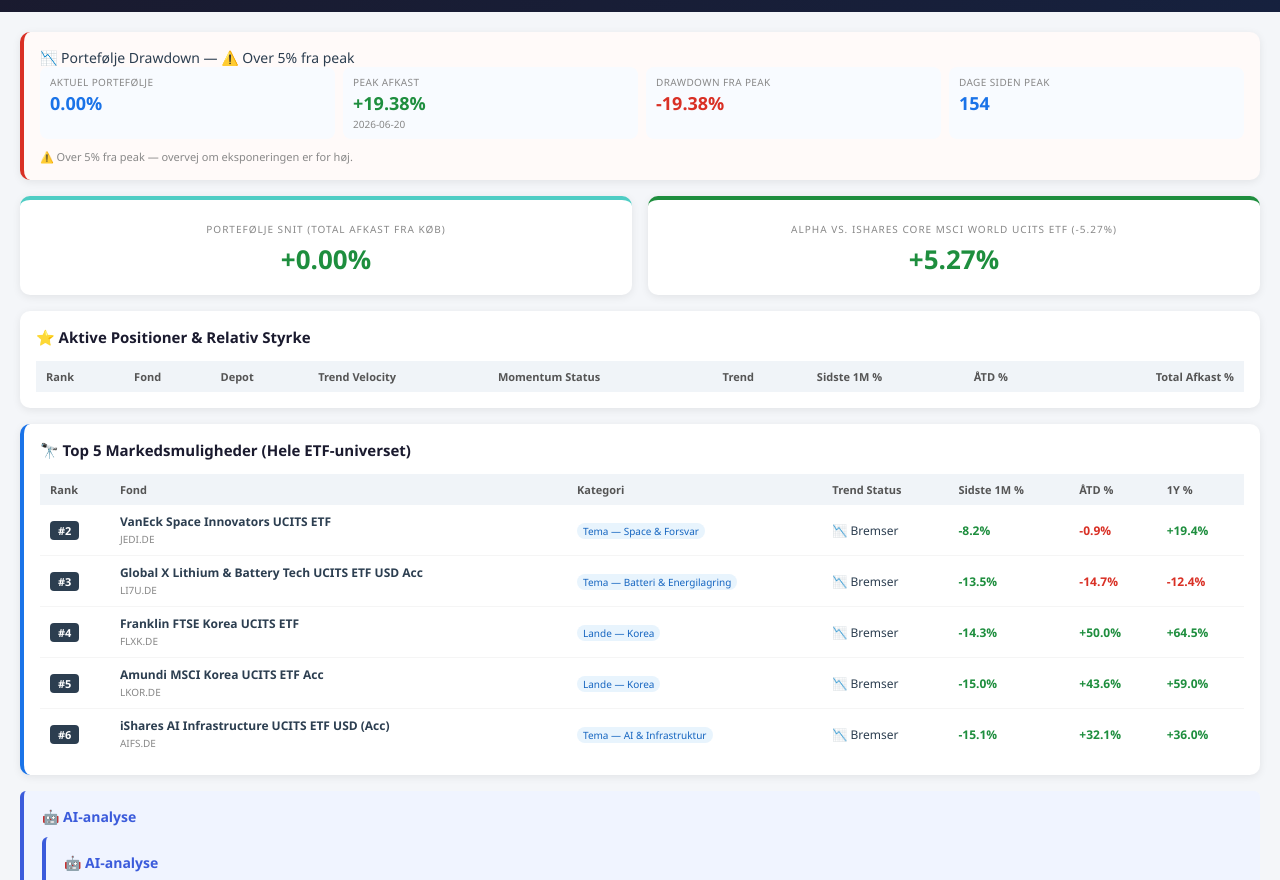
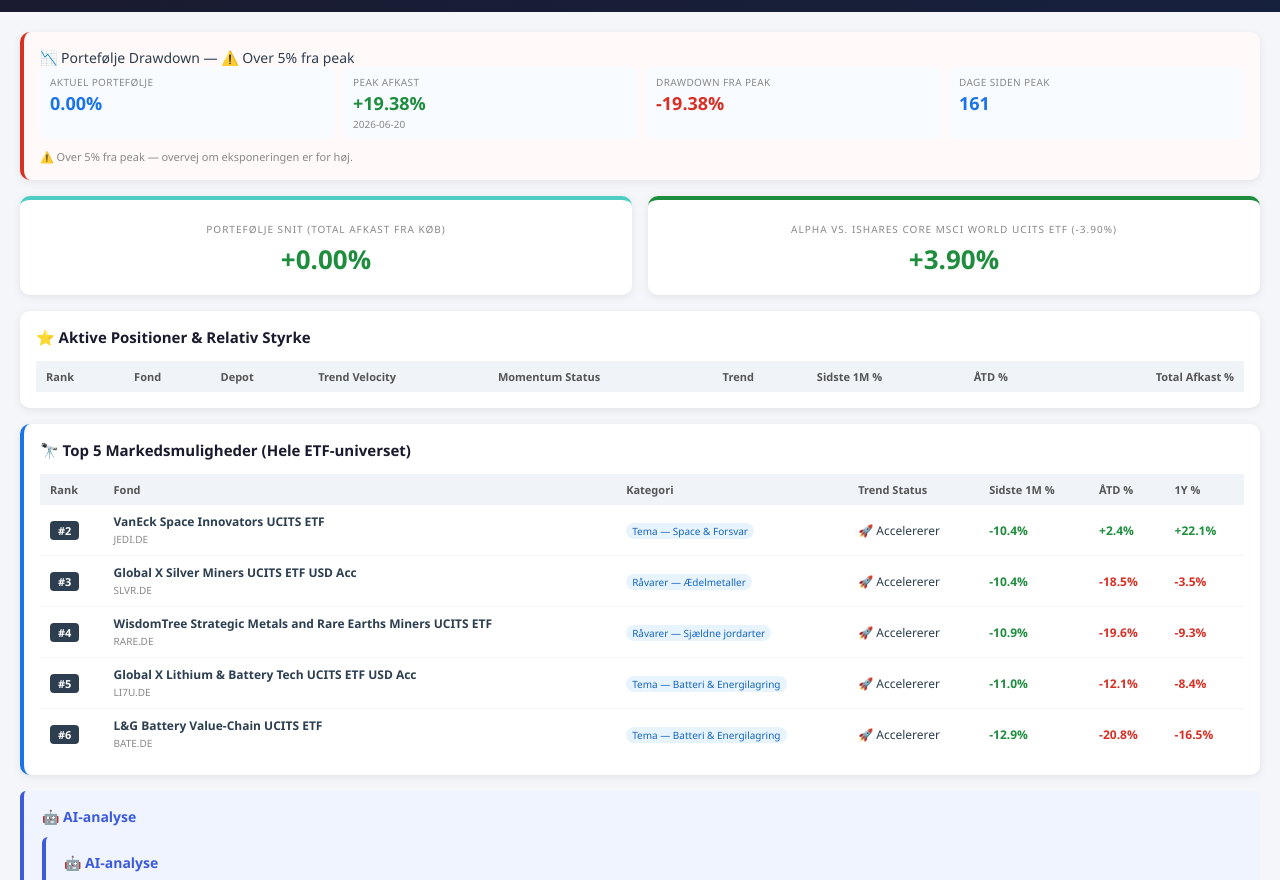
Before and after one commit to Alf4444/TrendAgent, a plain HTML site: page build/etf_monthly.html in a window 1280 px wide. Shown: the part 89-969 px from the top of the page. Drawn offline with Linux system fonts and the light colour scheme.

Commit message:
ETF Monthly rapport opdateret [skip ci]

```diff
--- a/build/etf_monthly.html
+++ b/build/etf_monthly.html
@@ -3,7 +3,7 @@
 <head>
   <meta charset="UTF-8">
   <meta name="viewport" content="width=device-width, initial-scale=1.0">
-  <title>ETF Monthly — Uge 47</title>
+  <title>ETF Monthly — Uge 48</title>
   <style>
     * { box-sizing: border-box; margin: 0; padding: 0; }
     body { font-family: 'Segoe UI', Arial, sans-serif; background: #f4f6f9; color: #2c3e50; font-size: 14px; }
@@ -146,7 +146,7 @@
 <div class="header">
   <div>
     <h1>📡 ETF <span>Monthly Deep Dive</span></h1>
-    <div class="header-meta">Uge 47 | Opdateret: 21-11-2026 13:37 | Benchmark: iShares Core MSCI World UCITS ETF</div>
+    <div class="header-meta">Uge 48 | Opdateret: 28-11-2026 14:25 | Benchmark: iShares Core MSCI World UCITS ETF</div>
   </div>
   <div class="badge-afkast">
     <div class="lbl">PORTEFØLJE SNIT</div>
@@ -182,7 +182,7 @@
       </div>
       <div class="dd-stat">
         <div class="dd-label">Dage siden peak</div>
-        <div class="dd-value neutral">154</div>
+        <div class="dd-value neutral">161</div>
       </div>
     </div>
     <div style="font-size:11px; color:#888;">
@@ -201,9 +201,9 @@
       </strong>
     </div>
     <div class="score-box" style="border-top-color: #1e8e3e;">
-      <small>Alpha vs. iShares Core MSCI World UCITS ETF (-5.27%)</small>
+      <small>Alpha vs. iShares Core MSCI World UCITS ETF (-3.90%)</small>
       <strong class="pos">
-        +5.27%
+        +3.90%
       </strong>
     </div>
   </div>
@@ -264,81 +264,81 @@
             <br><span style="font-size:10px; color:#888;">JEDI.DE</span>
           </td>
           <td><span class="cat-tag">Tema — Space & Forsvar</span></td>
-          <td><span class="bremser">📉 Bremser</span></td>
-          <td class="pos">-8.2%</td>
-          <td class="neg">
-            -0.9%
+          <td><span class="accelererer">🚀 Accelererer</span></td>
+          <td class="pos">-10.4%</td>
+          <td class="pos">
+            +2.4%
           </td>
           <td class="pos">
-            +19.4%
+            +22.1%
           </td>
         </tr>
 
         <tr>
           <td><span class="rank-badge">#3</span></td>
           <td>
-            <strong>Global X Lithium & Battery Tech UCITS ETF USD Acc</strong>
-            <br><span style="font-size:10px; color:#888;">LI7U.DE</span>
+            <strong>Global X Silver Miners UCITS ETF USD Acc</strong>
+            <br><span style="font-size:10px; color:#888;">SLVR.DE</span>
           </td>
-          <td><span class="cat-tag">Tema — Batteri & Energilagring</span></td>
-          <td><span class="bremser">📉 Bremser</span></td>
-          <td class="pos">-13.5%</td>
+          <td><span class="cat-tag">Råvarer — Ædelmetaller</span></td>
+          <td><span class="accelererer">🚀 Accelererer</span></td>
+          <td class="pos">-10.4%</td>
           <td class="neg">
-            -14.7%
+            -18.5%
           </td>
           <td class="neg">
-            -12.4%
+            -3.5%
           </td>
         </tr>
 
         <tr>
           <td><span class="rank-badge">#4</span></td>
           <td>
-            <strong>Franklin FTSE Korea UCITS ETF</strong>
-            <br><span style="font-size:10px; color:#888;">FLXK.DE</span>
+            <strong>WisdomTree Strategic Metals and Rare Earths Miners UCITS ETF</strong>
+            <br><span style="font-size:10px; color:#888;">RARE.DE</span>
           </td>
-          <td><span class="cat-tag">Lande — Korea</span></td>
-          <td><span class="bremser">📉 Bremser</span></td>
-          <td class="pos">-14.3%</td>
-          <td class="pos">
-            +50.0%
+          <td><span class="cat-tag">Råvarer — Sjældne jordarter</span></td>
+          <td><span class="accelererer">🚀 Accelererer</span></td>
+          <td class="pos">-10.9%</td>
+          <td class="neg">
+            -19.6%
           </td>
-          <td class="pos">
-            +64.5%
+          <td class="neg">
+            -9.3%
           </td>
         </tr>
 
         <tr>
           <td><span class="rank-badge">#5</span></td>
           <td>
-            <strong>Amundi MSCI Korea UCITS ETF Acc</strong>
-            <br><span style="font-size:10px; color:#888;">LKOR.DE</span>
+            <strong>Global X Lithium & Battery Tech UCITS ETF USD Acc</strong>
+            <br><span style="font-size:10px; color:#888;">LI7U.DE</span>
           </td>
-          <td><span class="cat-tag">Lande — Korea</span></td>
-          <td><span class="bremser">📉 Bremser</span></td>
-          <td class="pos">-15.0%</td>
-          <td class="pos">
-            +43.6%
+          <td><span class="cat-tag">Tema — Batteri & Energilagring</span></td>
+          <td><span class="accelererer">🚀 Accelererer</span></td>
+          <td class="pos">-11.0%</td>
+          <td class="neg">
+            -12.1%
           </td>
-          <td class="pos">
-            +59.0%
+          <td class="neg">
+            -8.4%
           </td>
         </tr>
 
         <tr>
           <td><span class="rank-badge">#6</span></td>
           <td>
-            <strong>iShares AI Infrastructure UCITS ETF USD (Acc)</strong>
-            <br><span style="font-size:10px; color:#888;">AIFS.DE</span>
+            <strong>L&G Battery Value-Chain UCITS ETF</strong>
+            <br><span style="font-size:10px; color:#888;">BATE.DE</span>
           </td>
-          <td><span class="cat-tag">Tema — AI & Infrastruktur</span></td>
-          <td><span class="bremser">📉 Bremser</span></td>
-          <td class="pos">-15.1%</td>
-          <td class="pos">
-            +32.1%
+          <td><span class="cat-tag">Tema — Batteri & Energilagring</span></td>
+          <td><span class="accelererer">🚀 Accelererer</span></td>
+          <td class="pos">-12.9%</td>
+          <td class="neg">
+            -20.8%
           </td>
-          <td class="pos">
-            +36.0%
+          <td class="neg">
+            -16.5%
           </td>
         </tr>
 
@@ -356,7 +356,7 @@
     <div class="ai-analyse-tekst">
 <div class="ai-analyse">
   <div class="ai-analyse-header">🤖 AI-analyse</div>
-  <div class="ai-analyse-tekst">Din portefølje er tom eller der er ingen data at rapportere på denne uge. Du har ingen aktive positioner, fonde eller risikoindikatorer registreret i systemet. Hvis du netop starter med opbygning, eller hvis der er opstået en datakommunikationsfejl, anbefales det at bekræfte, at dine beholdinger er korrekt uploaded til systemet. Når du tilføjer positioner, vil ugerapporterne give dig et konkret overblik over afkast, koncentrationsrisiko og rotationskandidater. Klar til næste uge.</div>
+  <div class="ai-analyse-tekst">Din portefølje er tom eller der er ingen data at analysere denne uge. Du har ingen aktive positioner, ingen signaler og ingen risici at overvåge. Hvis du planlægger at bygge en portefølje, er det et godt tidspunkt at starte, men jeg har brug for faktiske beholdninger og afkastdata for at give dig et meningsfuldt ugentligt overblik. Når du har positioner klar, kan jeg give dig en konkret status på styrke, svaghed og eventuelle rotationsmuligheder.</div>
 </div></div>
   </div>
 
@@ -501,7 +501,7 @@
           <li>Variabelt stop: &lt;1% vol → 3% · 1-2% vol → 5% · &gt;2% vol → 7%</li>
         </ul>
         <h4>📊 Alpha</h4>
-        <p>Dit porteføljes snit-afkast minus benchmark (iShares Core MSCI World UCITS ETF, -5.27%). Positivt = du slår markedet.</p>
+        <p>Dit porteføljes snit-afkast minus benchmark (iShares Core MSCI World UCITS ETF, -3.90%). Positivt = du slår markedet.</p>
         <h4>📒 Handelshistorik</h4>
         <ul>
           <li><strong>Win-rate:</strong> Andel profitable handler af alle lukkede. 50% = halvdelen endte i plus.</li>
```
Also changed, not shown: data/portfolio_hwm.json (+4 -4 lines).
